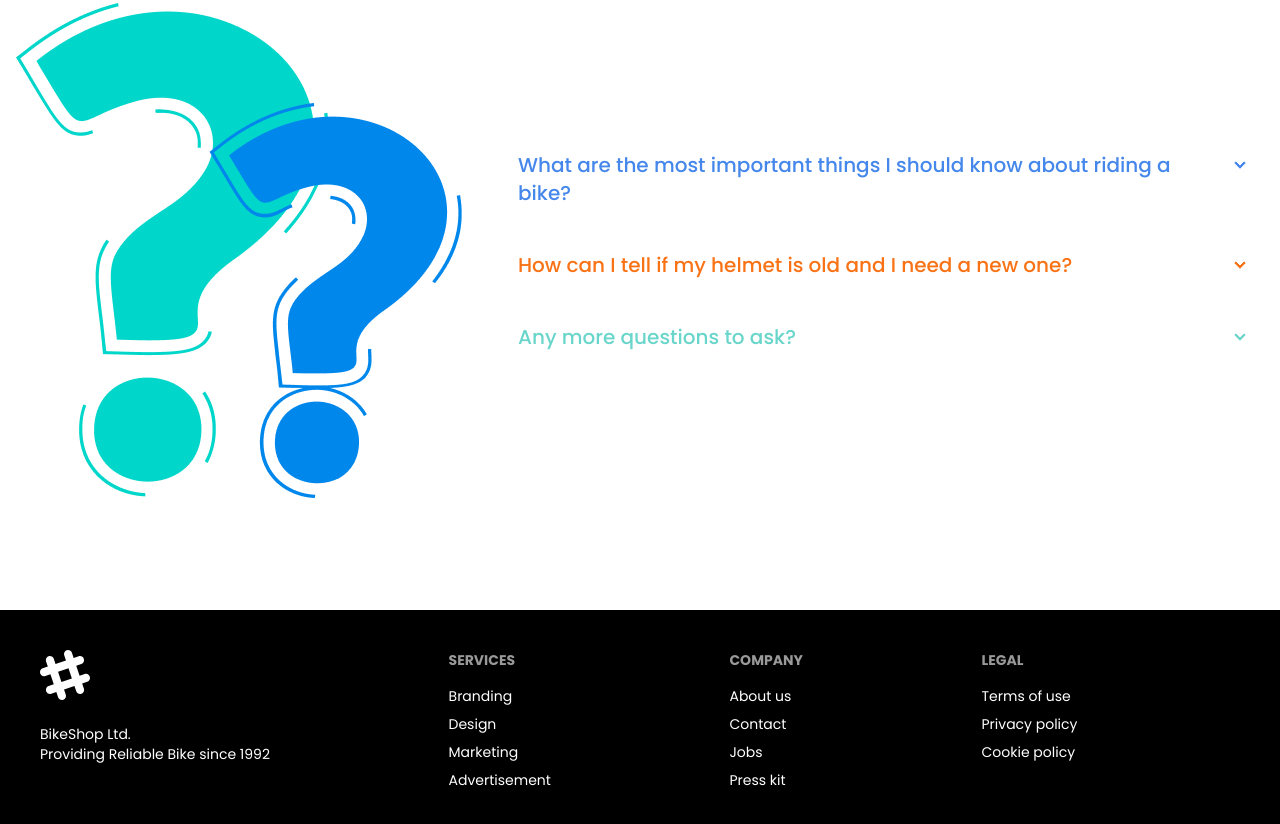
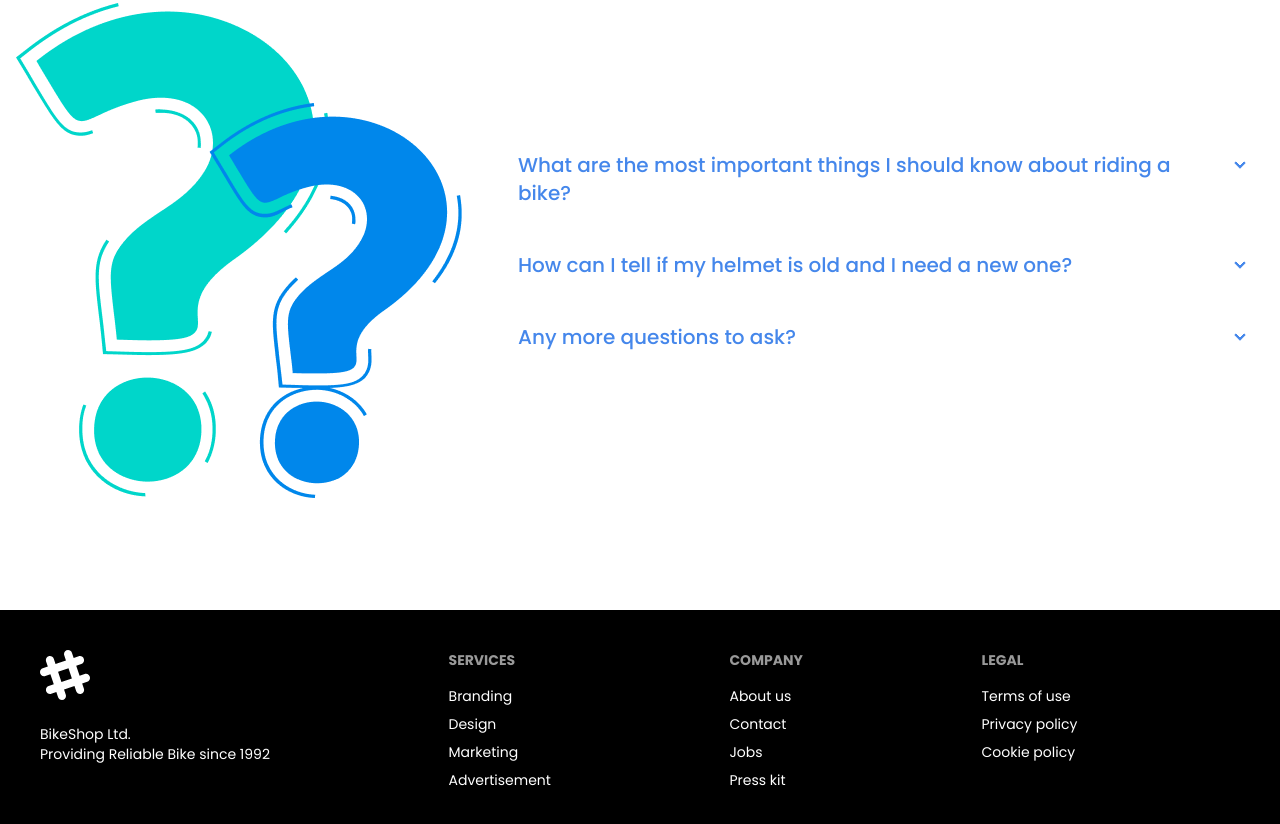
Before and after one commit to Mizan-Sanzi/BikeShop-With-DaisyUI, a plain HTML site: page index.html in a window 1280 px wide. Shown: the part 1643-2467 px from the top of the page. Drawn offline with nearby package versions, Linux system fonts and the light colour scheme.

Commit message:
added some styles

```diff
--- a/index.html
+++ b/index.html
@@ -224,7 +224,7 @@
                         </div>
                         <div class="collapse collapse-arrow bg-base-150 mb-3">
                             <input type="radio" name="my-accordion-2" />
-                            <div class="collapse-title text-xl font-medium text-orange-500">How can I tell if my helmet
+                            <div class="collapse-title text-xl font-medium text-[#4587eb]">How can I tell if my helmet
                                 is old and I need a new one?</div>
                             <div class="collapse-content">
                                 <p>Age of the Helmet, Visible Damage, Compromised Foam, Strap Condition, Loose Fit, Past
@@ -234,7 +234,7 @@
                         </div>
                         <div class="collapse collapse-arrow bg-base-150">
                             <input type="radio" name="my-accordion-2" />
-                            <div class="collapse-title text-xl font-medium text-[#6AD6CB]">Any more questions to ask?
+                            <div class="collapse-title text-xl font-medium text-[#4587eb]">Any more questions to ask?
                             </div>
                             <div class="collapse-content">
                                 <p>Please visit <a class="text-orange-500" href="https://www.bikeexif.com/"
```
